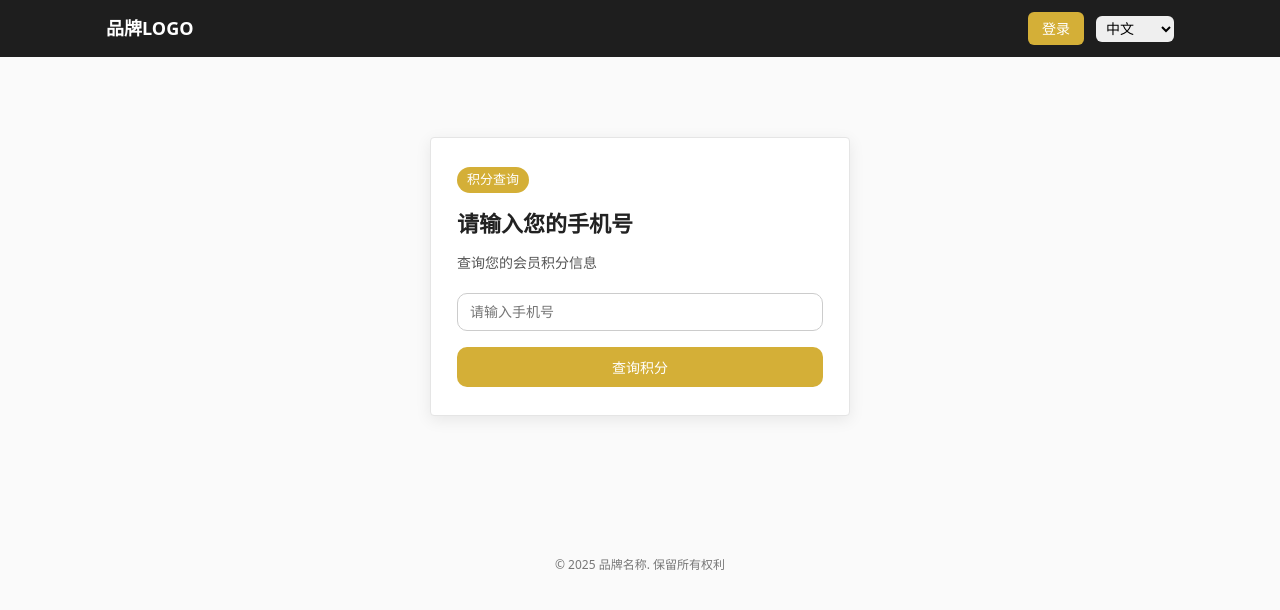
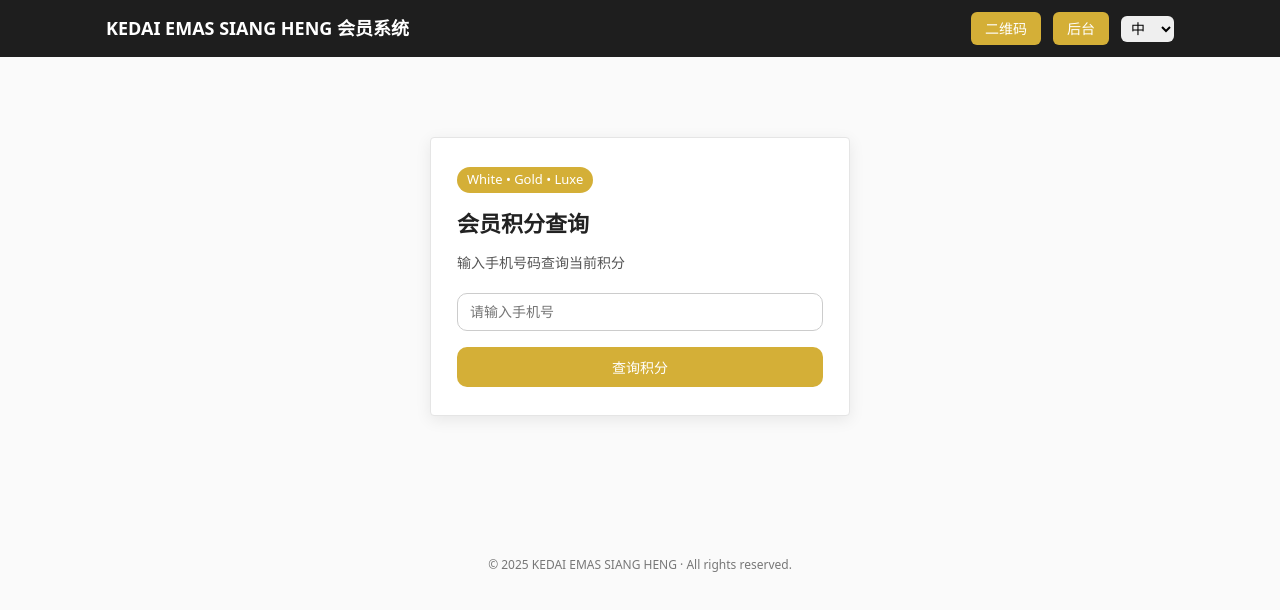
Before and after one commit to JHSBullion/KEDAI-EMAS-SIANG-HENG-, a plain HTML site: page index.html in a window 1280 px wide. Drawn offline with Linux system fonts and the light colour scheme.

Commit message:
Update index.html

```diff
--- a/index.html
+++ b/index.html
@@ -1,46 +1,74 @@
-<!DOCTYPE html>
+<!doctype html>
 <html lang="zh">
 <head>
-  <meta charset="UTF-8">
-  <meta name="viewport" content="width=device-width, initial-scale=1.0">
-  <title>积分查询</title>
-  <link rel="stylesheet" href="style.css">
+  <meta charset="utf-8" />
+  <meta name="viewport" content="width=device-width, initial-scale=1" />
+  <title>KEDAI EMAS SIANG HENG · 会员系统</title>
+  <link rel="stylesheet" href="style.css" />
 </head>
-<body class="homepage"> <!-- ← 首页加 homepage class -->
+<body class="homepage">
   <!-- 顶栏 -->
   <div class="navbar">
     <div class="container">
-      <div class="brand">品牌LOGO</div>
+      <div class="brand">
+        <span class="crest"></span>
+        <span data-i18n="brand_title">KEDAI EMAS SIANG HENG 会员系统</span>
+      </div>
       <div class="actions">
-        <a href="#" class="btn">登录</a>
+        <a class="btn" href="qr.html" data-i18n="btn_qr">二维码</a>
+        <a class="btn" href="login.html" data-i18n="btn_admin">后台</a>
         <div class="lang-pill">
-          <select>
-            <option>中文</option>
-            <option>English</option>
+          <select id="langSwitch">
+            <option value="zh">中</option>
+            <option value="en">EN</option>
+            <option value="ms">BM</option>
           </select>
         </div>
       </div>
     </div>
   </div>
 
-  <!-- Hero -->
-  <div class="hero">
+  <!-- 内容：中置卡片（首页专用方形卡片） -->
+  <section class="hero">
     <div class="container">
       <div class="card">
-        <div class="badge">积分查询</div>
-        <div class="h1">请输入您的手机号</div>
-        <div class="sub">查询您的会员积分信息</div>
-        <form>
-          <input type="text" class="input" placeholder="请输入手机号">
-          <button type="submit" class="btn-gold">查询积分</button>
+        <div class="badge">White • Gold • Luxe</div>
+        <h1 class="h1" data-i18n="hero_title">会员积分查询</h1>
+        <p class="sub" data-i18n="hero_sub">输入手机号码查询当前积分</p>
+
+        <!-- 搜索表单（输入框与按钮垂直排列、间距充足） -->
+        <form id="f" class="search-form">
+          <input id="phone" class="input"
+                 inputmode="numeric"
+                 data-i18n-ph="phone_placeholder"
+                 placeholder="请输入手机号" />
+          <button class="btn-gold" type="submit" data-i18n="btn_check">查询积分</button>
         </form>
       </div>
     </div>
-  </div>
+  </section>
 
-  <!-- 页脚 -->
-  <div class="footer">
-    © 2025 品牌名称. 保留所有权利
-  </div>
+  <div class="footer">© 2025 KEDAI EMAS SIANG HENG · All rights reserved.</div>
+
+  <!-- 语言初始化 -->
+  <script type="module">
+    import { initLang, applyLang } from "./lang.js";
+    initLang();
+    document.getElementById("langSwitch")?.addEventListener("change", e=>{
+      applyLang(e.target.value);
+    });
+
+    // ?phone=xxx 访问首页 → 直接去结果页
+    const p = new URLSearchParams(location.search).get('phone');
+    if (p) { location.replace('member-portal.html?phone=' + encodeURIComponent(p)); }
+
+    // 表单提交 → 跳到结果页
+    document.getElementById('f').addEventListener('submit', (e)=>{
+      e.preventDefault();
+      const ph = document.getElementById('phone').value.trim();
+      if(!ph) return;
+      location.href = 'member-portal.html?phone=' + encodeURIComponent(ph);
+    });
+  </script>
 </body>
 </html>
```
